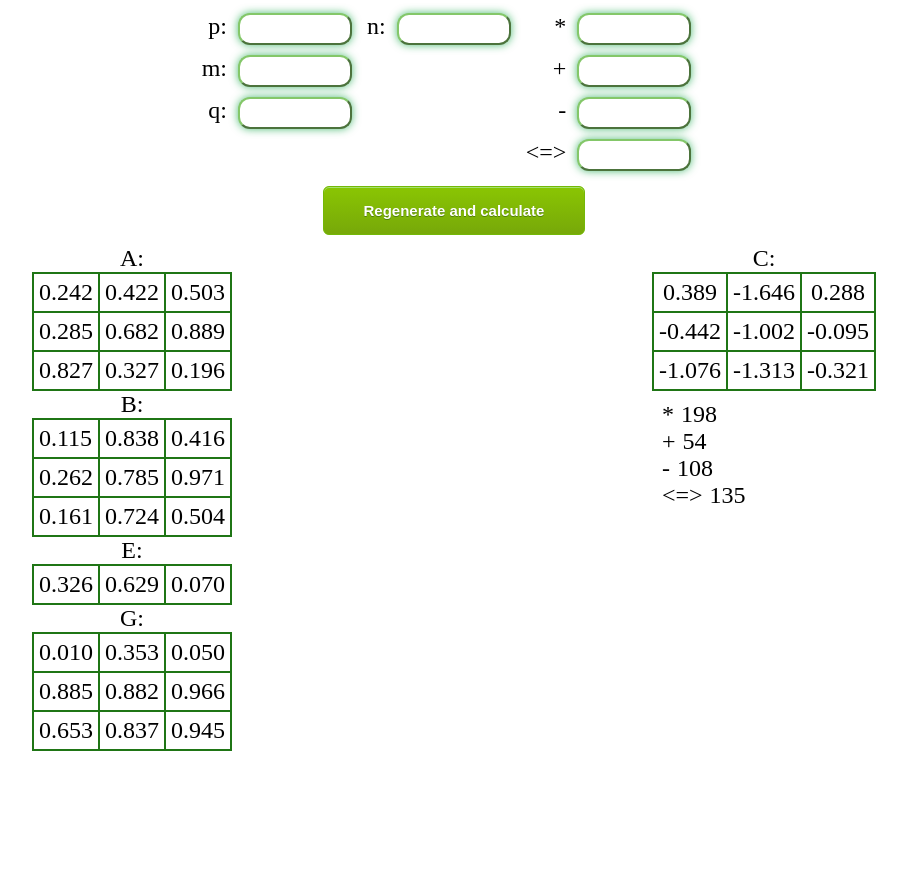
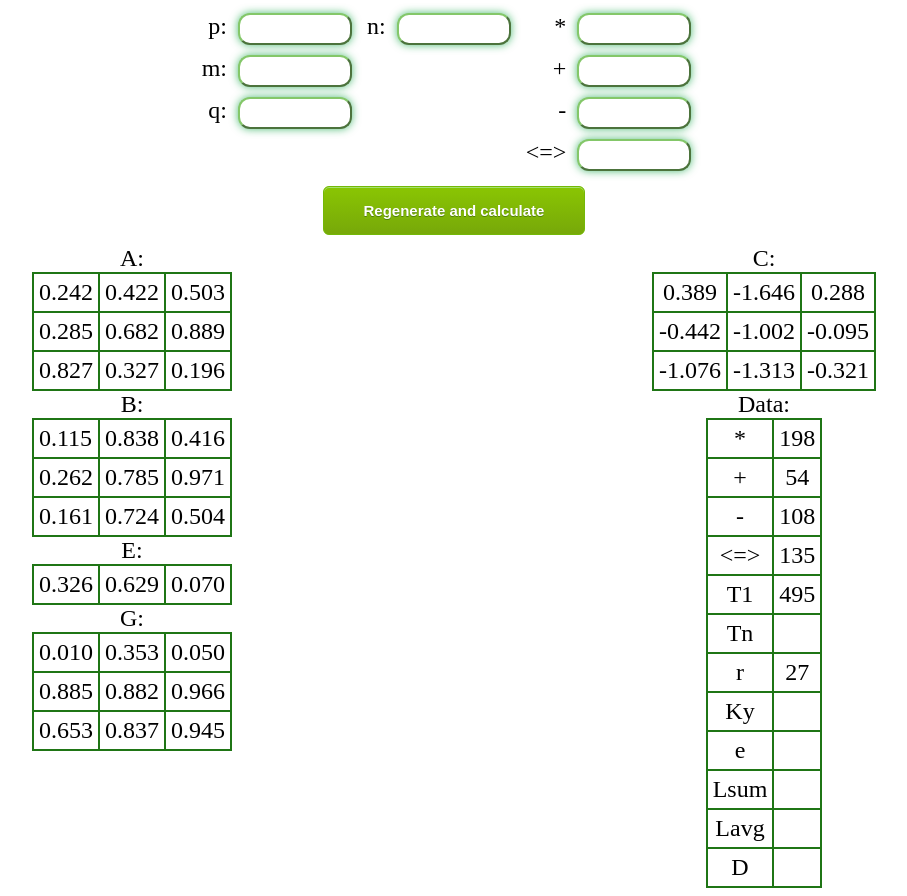
Before and after one commit to iit-students-charity/mrz-2, a plain HTML site: page index.html in a window 1280 px wide. Shown: the whole page, without its empty margins (186-1093 px from the left). Before the commit the page ends 800 px from the top, so only its background shows below. Drawn offline with nearby package versions, Linux system fonts and the light colour scheme.

Commit message:
refactor results

```diff
--- a/index.html
+++ b/index.html
@@ -63,22 +63,61 @@
       </div>
 
       <div class="results">
-        <table for="c-matrix">C:</table>
+        <label for="c-matrix">C:</label>
         <table id="c-matrix"></table>
-        <div class="output-container">
-          <div>
-            <span class="sign">*</span><span id="result-multiplication-time"></span>
-          </div>
-          <div>
-            <span class="sign">+</span><span id="result-addition-time"></span>
-          </div>
-          <div>
-            <span class="sign">-</span><span id="result-subtraction-time"></span>
-          </div>
-          <div>
-            <span class="sign"><=></span><span id="result-comparison-time"></span>
-          </div>
-        </div>
+        <table id="time-results">
+          <caption>Data:</caption>
+          <tbody>
+            <tr>
+              <td>*</td>
+              <td id="result-multiplication-time"></td>
+            </tr>
+            <tr>
+              <td>+</td>
+              <td id="result-addition-time"></td>
+            </tr>
+            <tr>
+              <td>-</td>
+              <td id="result-subtraction-time"></td>
+            </tr>
+            <tr>
+              <td><=></td>
+              <td id="result-comparison-time"></td>
+            </tr>
+            <tr>
+              <td>T1</td>
+              <td id="result-consistent-time"></td>
+            </tr>
+            <tr>
+              <td>Tn</td>
+              <td id="result-parallel-time"></td>
+            </tr>
+            <tr>
+              <td>r</td>
+              <td id="result-rang"></td>
+            </tr>
+            <tr>
+              <td>Ky</td>
+              <td id="result-parallel-time"></td>
+            </tr>
+            <tr>
+              <td>e</td>
+              <td id="result-parallel-time"></td>
+            </tr>
+            <tr>
+              <td>Lsum</td>
+              <td id="result-parallel-time"></td>
+            </tr>
+            <tr>
+              <td>Lavg</td>
+              <td id="result-parallel-time"></td>
+            </tr>
+            <tr>
+              <td>D</td>
+              <td id="result-parallel-time"></td>
+            </tr>
+          </tbody>
+        </table>
       </div>
     </div>
   </body>
--- a/simd.js
+++ b/simd.js
@@ -80,9 +80,11 @@ $(document).ready(() => {
   }
 
   function draw() {
-    $('.matrices, .results').children('table').each((_, table) => {
+    $('.matrices').children('table').each((_, table) => {
       $(table).empty()
     })
+    $('#c-matrix').empty()
+
     drawMatrix(a, $('#a-matrix'))
     drawMatrix(b, $('#b-matrix'))
     drawMatrix(e, $('#e-matrix'))
@@ -92,6 +94,12 @@ $(document).ready(() => {
     $('#result-addition-time').text(numberOfAdditions() * additionTime)
     $('#result-subtraction-time').text(numberOfSubtractions() * subtractionTime)
     $('#result-comparison-time').text(numberOfComparisons() * comparisonTime)
+    $('#result-rang').text(sizeM * sizeP * sizeQ)
+    let fullTime = numberOfMultiplications() * multiplicationTime + numberOfAdditions() * additionTime +
+      numberOfSubtractions() * subtractionTime + numberOfComparisons() * comparisonTime
+    $('#result-consistent-time').text(fullTime)
+    $('#result-parallel-time').text()
+
   }
 
   function drawMatrix(matrix, table) {
--- a/style.css
+++ b/style.css
@@ -115,3 +115,7 @@ table thead {
   margin: 10px;
   text-align: left;
 }
+
+#time-results {
+  display: inline-table;
+}
```
